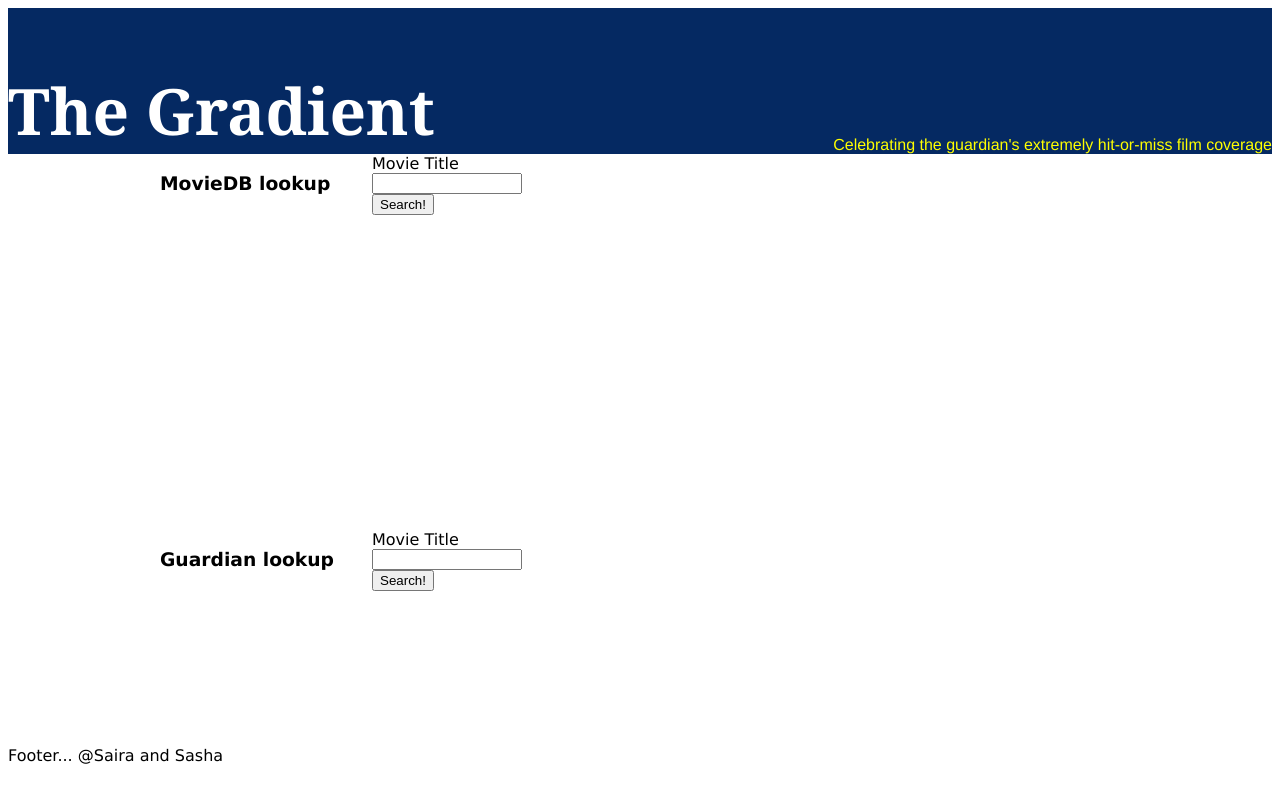
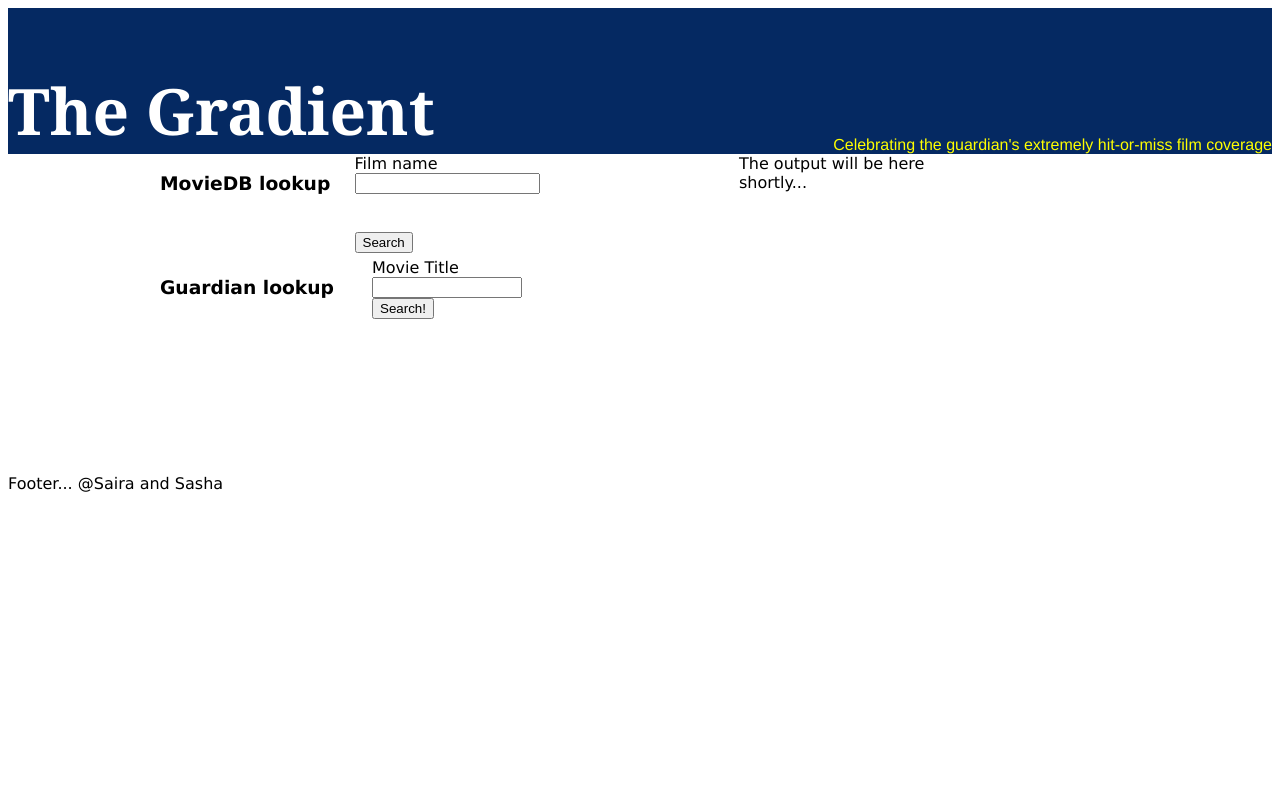
Before and after one commit to fac22/SashaSairaFilmLookup, a website: page index.html in a window 1280 px wide. Drawn offline with Linux system fonts and the light colour scheme.

Commit message:
adding my code, SB

```diff
--- a/index.html
+++ b/index.html
@@ -19,7 +19,7 @@
     <main class="center grid width-l">
       <h3 class="inputheader">MovieDB lookup</h3>
 
-      <form class="center width-s" id="movieForm">
+      <!-- <form class="center width-s" id="movieForm">
         <div>
           <label for="movieName">Movie Title</label>
           <input type="text" id="movieName" name="movieName" />
@@ -27,7 +27,20 @@
         <button type="submit">Search!</button>
       </form>
       <section class="output" id="searchOutput"></section>
-      <section class="output" id="movieOutput"></section>
+      <section class="output" id="movieOutput"></section> -->
+
+      <!-- I'm adding my code, SB -->
+      <form class="center width-s">
+        <label for="film">Film name</label>
+        <input id="film" name="film" type="text" />
+        <br />
+        <br />
+        <button type="submit">Search</button>
+      </form>
+      <br />
+      <output>The output will be here shortly...</output>
+      <!-- end of form, SB -->
+
       <h3 class="inputheader">Guardian lookup</h3>
 
       <form class="center width-s" id="guardianForm" action="">
```
